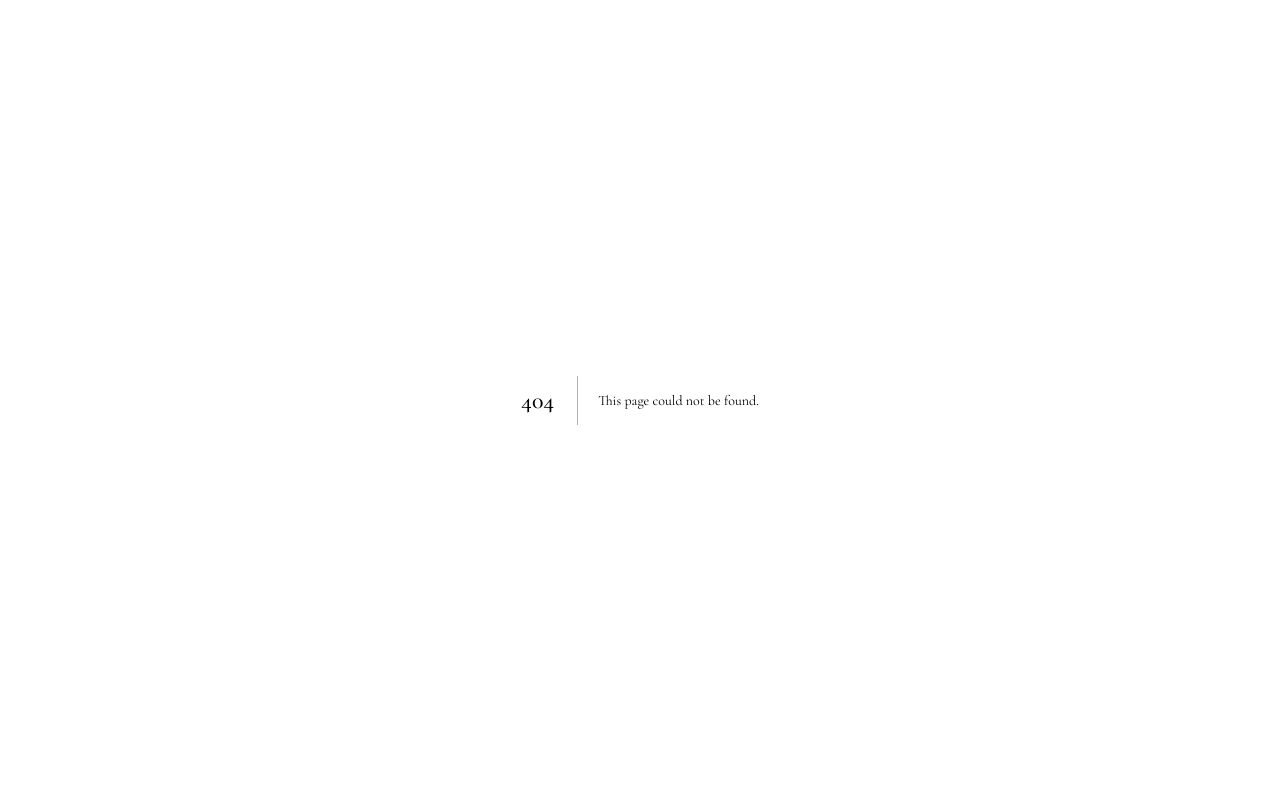
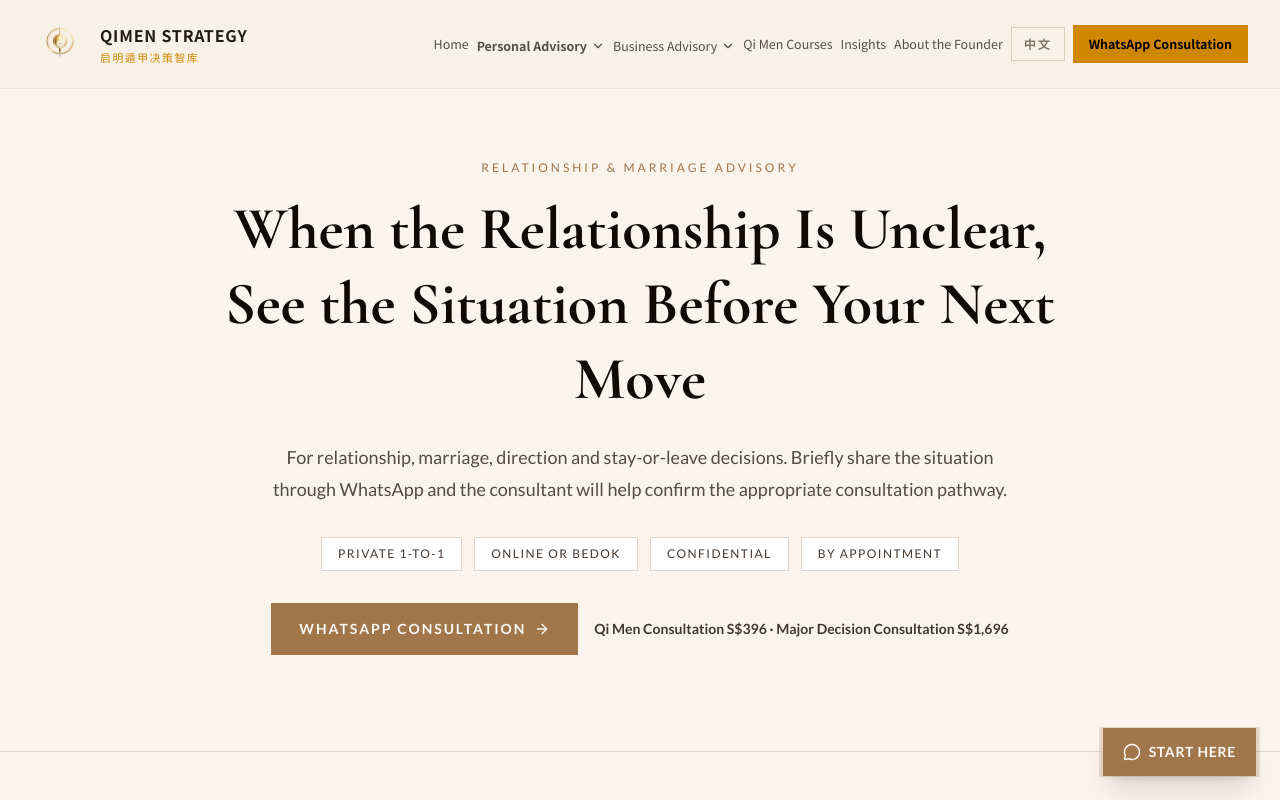
Before and after one commit to BODHIWONG/qmfeng-website, a Next.js app: page /en/relationship-clarity-reading-singapore in a window 1280 px wide. Before the commit this address had no page. Shown: the top 800 px of the page. Built offline with nearby package versions, Linux system fonts and the light colour scheme.

Commit message:
Add English relationship advisory route

```diff
--- /dev/null
+++ b/app/en/relationship-clarity-reading-singapore/page.tsx
@@ -0,0 +1,19 @@
+import type { Metadata } from "next";
+import RelationshipPage from "@/app/relationship-clarity-reading-singapore/page";
+import { FixedLanguageProvider } from "@/contexts/language-context";
+
+export const metadata: Metadata = {
+  title: "Relationship & Marriage Advisory Singapore",
+  description: "Private relationship and marriage advisory in Singapore, available online or in person at Bedok.",
+  alternates: {
+    canonical: "https://www.qmfeng.com/en/relationship-clarity-reading-singapore",
+    languages: {
+      "en-SG": "https://www.qmfeng.com/en/relationship-clarity-reading-singapore",
+      "zh-SG": "https://www.qmfeng.com/zh/relationship-clarity-reading-singapore",
+    },
+  },
+};
+
+export default function EnglishRelationshipPage() {
+  return <FixedLanguageProvider lang="en"><RelationshipPage /></FixedLanguageProvider>;
+}
```
